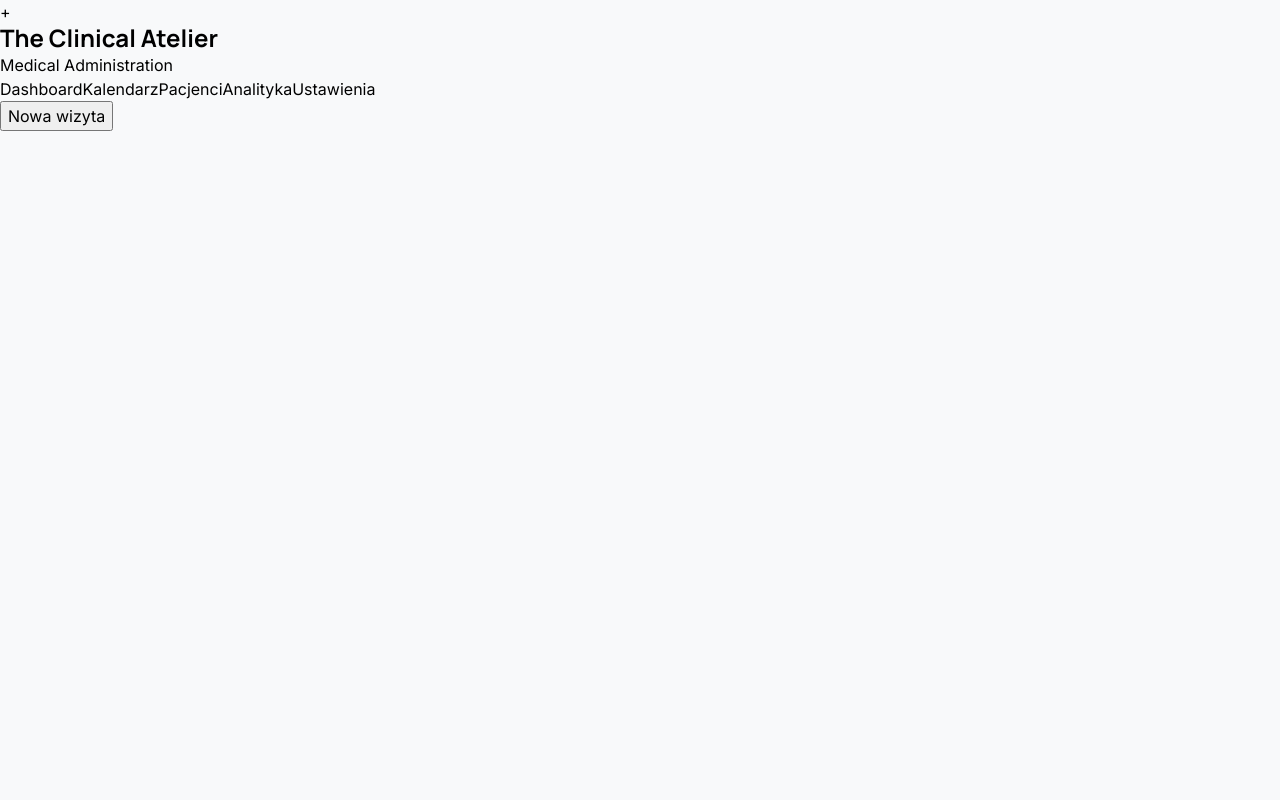
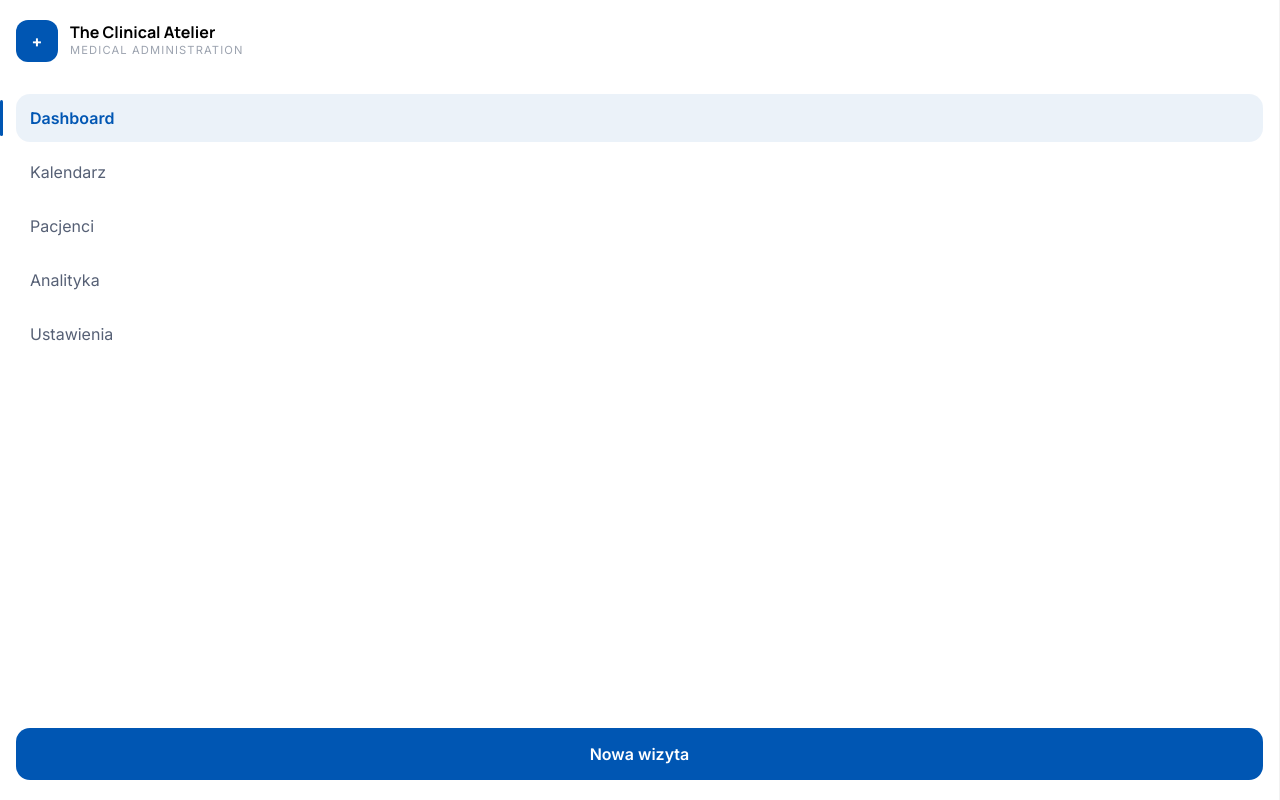
Before and after one commit to kacpi95/clinic-management-system, a React (Vite) app in the folder frontend/: page /dashboard in a window 1280 px wide. Built offline with nearby package versions, Linux system fonts and the light colour scheme; sample sign-in values are in the browser's storage.

Commit message:
style: add styles to Sidebar

```diff
--- a/frontend/src/components/Sidebar/Sidebar.module.scss
+++ b/frontend/src/components/Sidebar/Sidebar.module.scss
@@ -0,0 +1,102 @@
+@use '../../styles/variables' as *;
+
+.wrapper {
+  height: 100vh;
+  display: flex;
+  flex-direction: column;
+  padding: 20px 16px;
+  background: $surface-bg-alt;
+  border-right: 1px solid rgba(0, 0, 0, 0.05);
+}
+
+.header {
+  display: flex;
+  gap: 12px;
+  align-items: center;
+  margin-bottom: 32px;
+}
+
+.logo {
+  width: 42px;
+  height: 42px;
+  display: flex;
+  align-items: center;
+  justify-content: center;
+  border-radius: 12px;
+  font-weight: 700;
+  color: white;
+  background: $primary;
+}
+
+.name {
+  margin: 0;
+  font-size: 1rem;
+  font-family: $text-headline;
+}
+
+.subtitle {
+  margin: 0;
+  font-size: 0.7rem;
+  color: $text-muted;
+  text-transform: uppercase;
+  letter-spacing: 0.1em;
+}
+
+.nav {
+  display: flex;
+  flex-direction: column;
+  gap: 6px;
+  flex: 1;
+}
+
+.link {
+  position: relative;
+  padding: 12px 14px;
+  border-radius: $radius-sm;
+  font-size: 1rem;
+  text-decoration: none;
+  color: $secondary;
+  transition: $transition-fast;
+
+  &:hover {
+    background: rgba(0, 86, 179, 0.05);
+    color: $primary;
+  }
+}
+
+.active {
+  color: $primary;
+  font-weight: 600;
+  background: rgba(0, 86, 179, 0.08);
+
+  &::before {
+    content: '';
+    position: absolute;
+    left: -16px;
+    top: 6px;
+    bottom: 6px;
+    width: 3px;
+    border-radius: 4px;
+    background: $primary;
+  }
+}
+
+.footer {
+  margin-top: auto;
+}
+
+.button {
+  width: 100%;
+  padding: 14px;
+  border-radius: $radius-sm;
+  border: none;
+  font-weight: 600;
+  background: $primary;
+  color: $button-text;
+  cursor: pointer;
+  transition: $transition-fast;
+
+  &:hover {
+    background: $primaryHover;
+  }
+}
```
